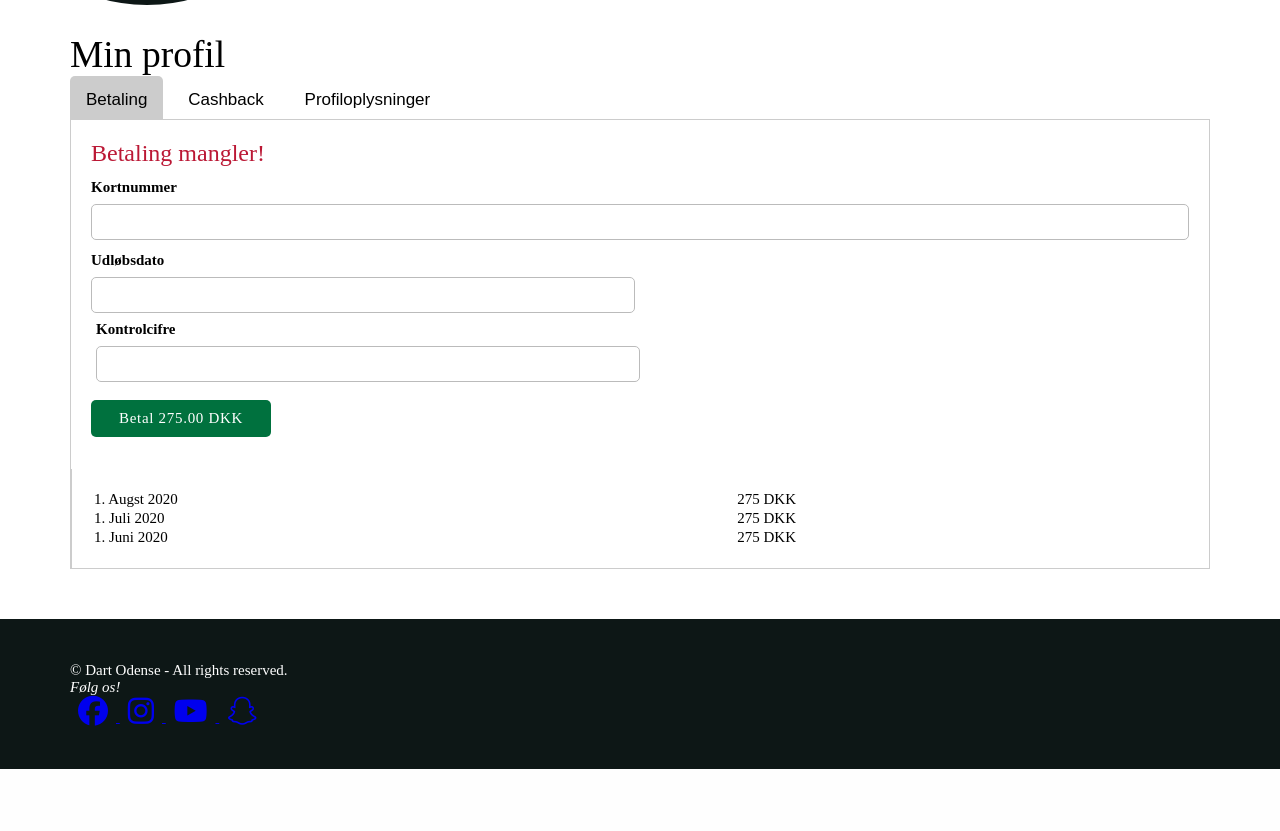
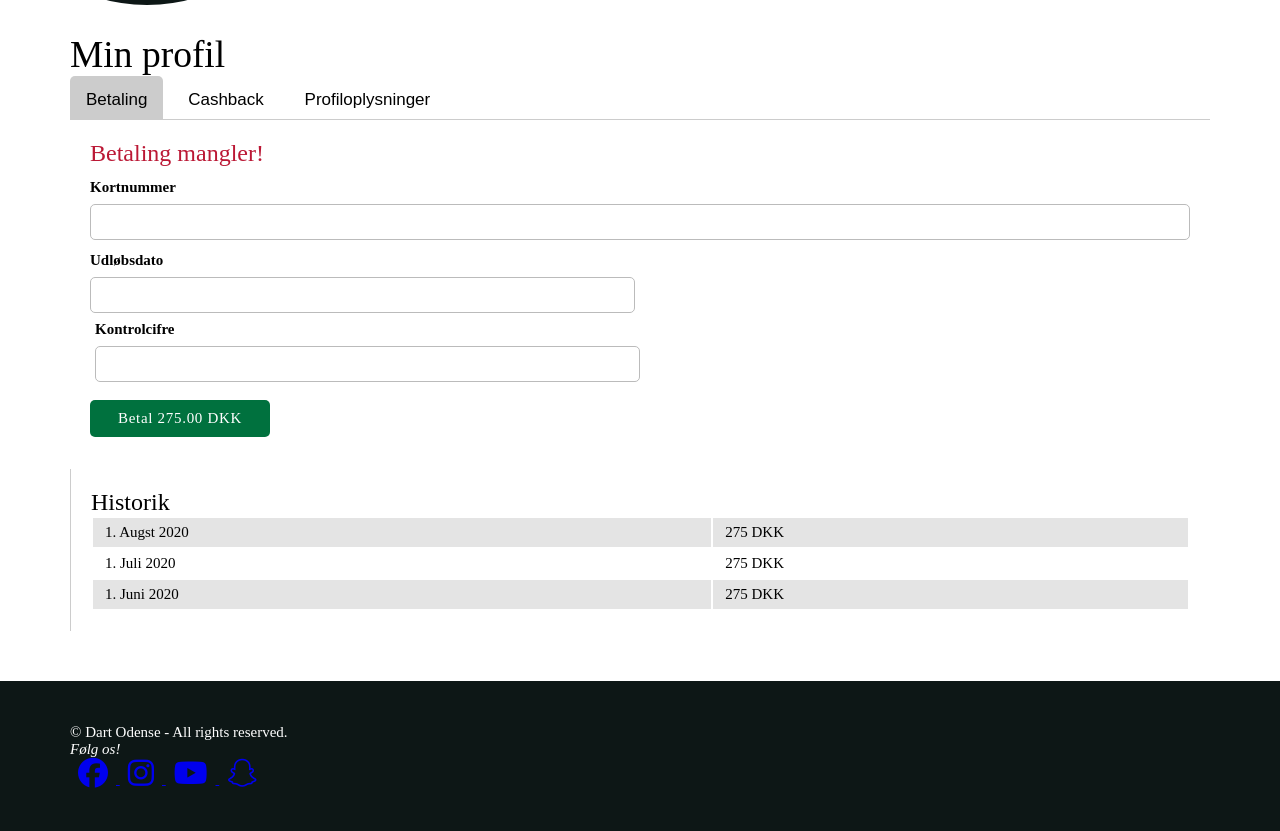
Before and after one commit to mito121/dart-odense, a PHP site: page /index.php?page=profile in a window 1280 px wide. Shown: the part 192-1023 px from the top of the page. Before the commit the page ends 961 px from the top, so only its background shows below. Run offline with PHP 8.4, Linux system fonts and the light colour scheme; data comes from the database, SQL or seed files in the repository; data that the repository does not hold is empty; style sheets or scripts are compiled from the project's sources; some libraries are stand-ins or nearby versions; some web fonts are replaced.

Commit message:
profile page DONE

```diff
--- a/assets/css/style.css
+++ b/assets/css/style.css
@@ -878,18 +878,19 @@ img.hover-shadow {
 *** Leaderboards
  */
 table.leaderboard td,
-table.leaderboard th {
+table.leaderboard th, table.cashback-table td,
+table.cashback-table th {
   border-top: 1px solid #ddd;
   /* border-bottom: 1px solid #ddd; */
   padding: 8px;
 }
-table.leaderboard tr:nth-child(even) {
+table.leaderboard tr:nth-child(even), table.cashback-table tr:nth-child(even) {
   background-color: #f2f2f2;
 }
-table.leaderboard tr:hover {
+table.leaderboard tr:hover, table.cashback-table tr:hover {
   background-color: #ddd;
 }
-table.leaderboard th {
+table.leaderboard th, table.cashback-table th {
   padding-top: 12px;
   padding-bottom: 12px;
   text-align: left;
@@ -968,7 +969,7 @@ div.contact-form tr:hover {
 /* Style the tab content */
 .tabcontent {
   display: none;
-  border: 1px solid #ccc;
+  /* border: 1px solid #ccc; */
   border-top: none;
   /* &:first-of-type {
     display: block;
@@ -1010,4 +1011,14 @@ div.contact-form tr:hover {
   padding: 12px 0;
 }
 
+table.payment-history {
+  border: none;
+}
+table.payment-history tr:nth-of-type(odd) {
+  background-color: #e4e4e4;
+}
+table.payment-history tr td {
+  padding: 6px 12px;
+}
+
 /*# sourceMappingURL=style.css.map */
--- a/assets/scss/style.scss
+++ b/assets/scss/style.scss
@@ -952,7 +952,7 @@ img.hover-shadow {
 /*
 *** Leaderboards
  */
-table.leaderboard {
+table.leaderboard, table.cashback-table {
   td,
   th {
     border-top: 1px solid #ddd;
@@ -1063,7 +1063,7 @@ div.contact-form {
 /* Style the tab content */
 .tabcontent {
   display: none;
-  border: 1px solid #ccc;
+  /* border: 1px solid #ccc; */
   border-top: none;
 
   /* &:first-of-type {
@@ -1112,3 +1112,16 @@ div.contact-form {
 .profile-content {
   padding: 12px 0;
 }
+
+table.payment-history{
+  border: none;
+  tr {
+    &:nth-of-type(odd){
+      background-color: #e4e4e4;
+    }
+
+    td {
+      padding:6px 12px;
+    }
+  }
+}
--- a/pages/profile.php
+++ b/pages/profile.php
@@ -111,7 +111,8 @@ if(isset($_GET['response']) && !empty($_GET['response'])){
                     </div>
 
                     <div class="w-1/3 payment-history tab-content-inner">
-                        <table>
+                        <h3>Historik</h3>
+                        <table class="payment-history">
                             <tr>
                                 <td>1. Augst 2020</td>
                                 <td>275 DKK</td>
```
Also changed, not shown: other parts of pages/profile.php (+31 -1 lines), handlers/change_password.php (added, +49 -0 lines), 1 other file.
